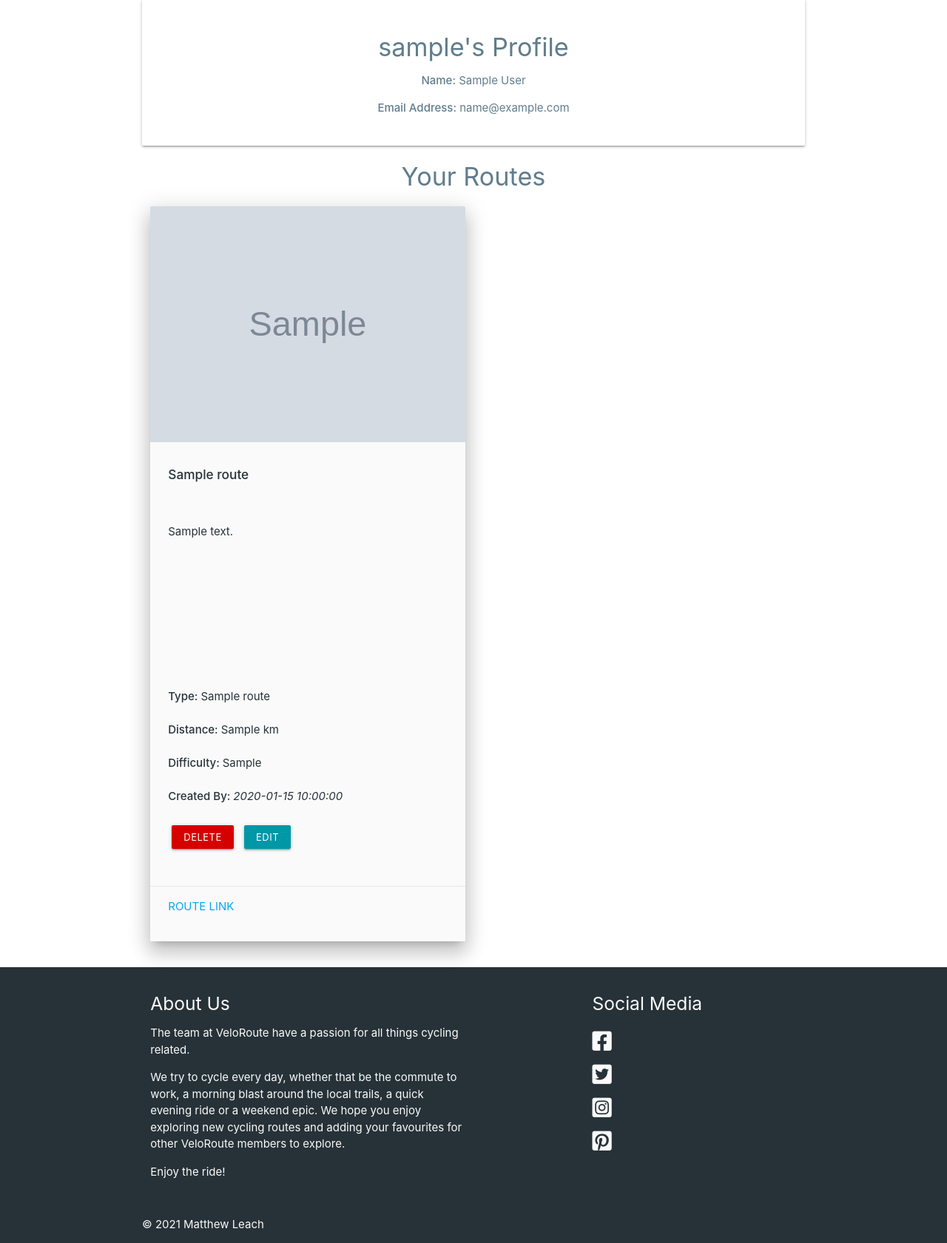
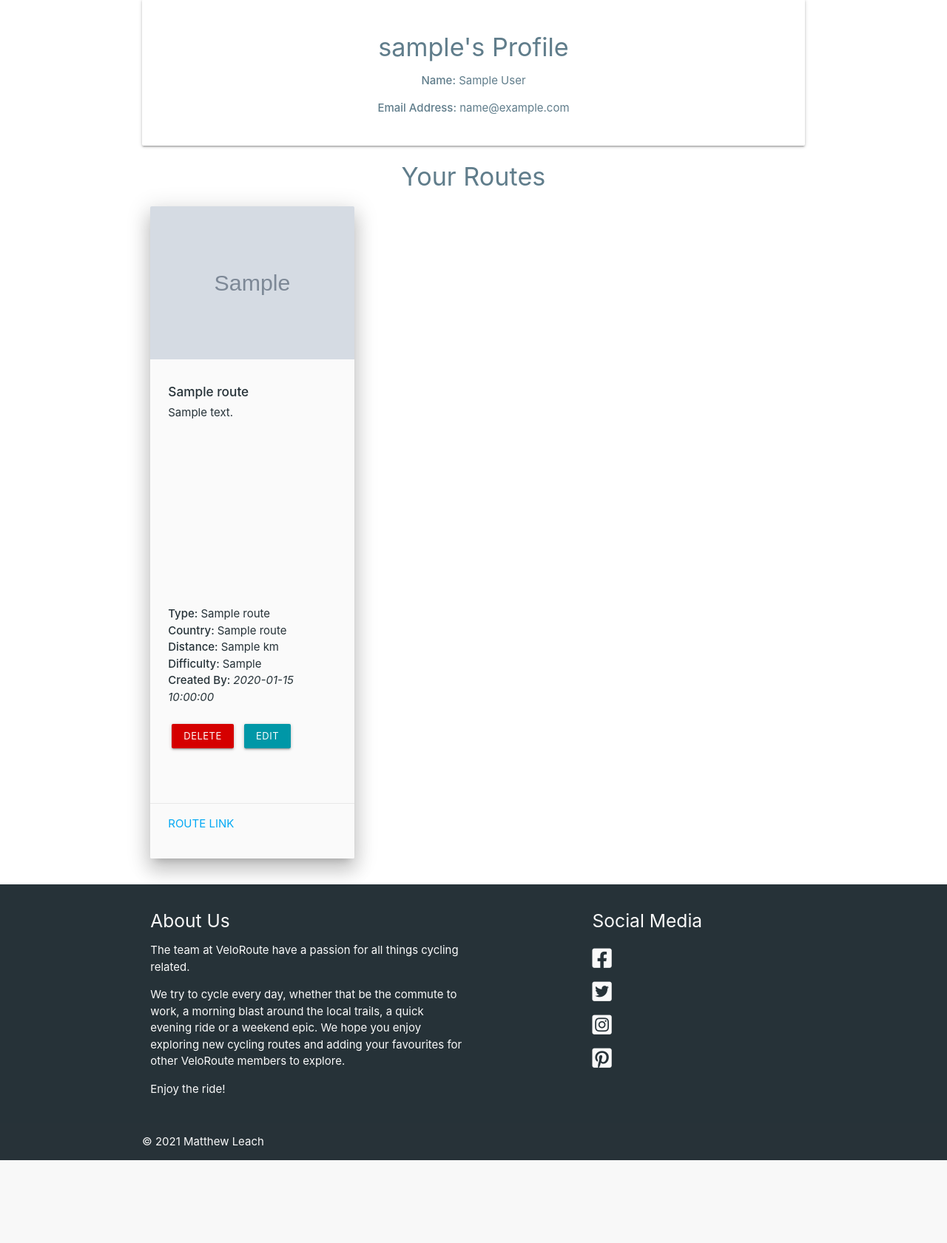
Before and after one commit to Matty-El/velo-route, a Flask app: a page that uses templates/profile.html in a window 1280 px wide. Shown: the part 109-1790 px from the top of the page at 74% size. After the commit the page ends 1678 px from the top, so only its background shows below. Run offline with Flask 2, Linux system fonts and the light colour scheme; the visitor is signed in with stand-in values (Sample User, id 1); grey boxes marked "Sample" are stand-in pictures; a database or web service that is not in the repository returns one stand-in record (values such as "Sample title"); some libraries are stand-ins or nearby versions.

```diff
--- a/app.py
+++ b/app.py
@@ -92,11 +92,11 @@ def login():
                         "profile", username=session["user"]))
                 else:
                     # passwords do not match
-                    flash("Incorrect Username and/or Password")
+                    flash("Incorrect Username or Password")
                     return redirect(url_for("login"))
             else:
                 # username does not exist
-                flash("Incorrect Username and/or Password")
+                flash("Incorrect Username or Password")
                 return redirect(url_for("login"))
 
         return render_template("login.html")
@@ -132,11 +132,11 @@ def profile(username):
     if session["user"]:
         # admin can view / edit all routes
         if session["user"] == "admin":
-            routes = list(mongo.db.routes.find())
+            routes = list(mongo.db.routes.find().sort("_id", -1))
         else:
             # user can view / edit own routes
             routes = list(
-                mongo.db.routes.find({"created_by": session["user"]}))
+                mongo.db.routes.find({"created_by": session["user"]}).sort("_id", -1))
 
         return render_template("profile.html", username=username,
                                first_name=first_name, last_name=last_name,
@@ -174,6 +174,7 @@ def add_route():
             "route_image": request.form.get("route_image"),
             "route_distance": request.form.get("route_distance"),
             "route_difficulty": request.form.get("route_difficulty"),
+            "country_name": request.form.get("country_name"),
             "route_description": request.form.get("route_description"),
             "route_link": request.form.get("route_link"),
             "created_by": session["user"]
@@ -186,8 +187,10 @@ def add_route():
     categories = mongo.db.categories.find().sort("category_name", 1)
     difficulty_levels = mongo.db.difficulty_levels.find().sort(
         "route_difficulty", 1)
+    countries = mongo.db.countries.find().sort("country_name", 1)
     return render_template("add_route.html", categories=categories,
-                           difficulty_levels=difficulty_levels)
+                           difficulty_levels=difficulty_levels,
+                           countries=countries)
 
 
 @app.route("/edit_route/<route_id>", methods=["GET", "POST"])
@@ -205,6 +208,7 @@ def edit_route(route_id):
             "route_image": request.form.get("route_image"),
             "route_distance": request.form.get("route_distance"),
             "route_difficulty": request.form.get("route_difficulty"),
+            "country_name": request.form.get("country_name"),
             "route_description": request.form.get("route_description"),
             "route_link": request.form.get("route_link"),
             "created_by": session["user"]
@@ -218,9 +222,10 @@ def edit_route(route_id):
     categories = mongo.db.categories.find().sort("category_name", 1)
     difficulty_levels = mongo.db.difficulty_levels.find().sort(
         "route_difficulty", 1)
+    countries = mongo.db.countries.find().sort("country_name", 1)
     return render_template("edit_route.html", route=route,
                            categories=categories,
-                           difficulty_levels=difficulty_levels)
+                           difficulty_levels=difficulty_levels, countries=countries)
 
 
 @app.route("/delete_route/<route_id>")
@@ -231,7 +236,7 @@ def delete_route(route_id):
         flash("Please join us for full user access.")
         return render_template("403.html")
 
-    mongo.db.routes.remove({"_id": ObjectId(route_id)})
+    mongo.db.routes.delete_one({"_id": ObjectId(route_id)})
     flash("Route Successfully Deleted")
     return redirect(url_for("profile", username=session['user']))
 
@@ -320,7 +325,7 @@ def delete_cycling_tip(cycling_tip_id):
     else:
         # admin only access
         if session["user"] == "admin":
-            mongo.db.cycling_tips.remove({"_id": ObjectId(cycling_tip_id)})
+            mongo.db.cycling_tips.delete_one({"_id": ObjectId(cycling_tip_id)})
             flash("Cycling Tip Deleted")
             return redirect(url_for("get_cycling_tips"))
         else:
@@ -414,7 +419,7 @@ def delete_category(category_id):
     else:
         # admin only access
         if session["user"] == "admin":
-            mongo.db.categories.remove({"_id": ObjectId(category_id)})
+            mongo.db.categories.delete_one({"_id": ObjectId(category_id)})
             flash("Category Deleted")
             return redirect(url_for("get_categories"))
 
@@ -486,7 +491,7 @@ def delete_cycling_tip_category(cycling_tip_category_id):
     else:
         # admin only access
         if session["user"] == "admin":
-            mongo.db.cycling_tip_categories.remove(
+            mongo.db.cycling_tip_categories.delete_one(
                 {"_id": ObjectId(cycling_tip_category_id)})
             flash("Cycling Tip Category Deleted")
             return redirect(url_for("get_categories"))
@@ -555,7 +560,7 @@ def delete_difficulty_level(difficulty_level_id):
     else:
         # admin only access
         if session["user"] == "admin":
-            mongo.db.difficulty_levels.remove(
+            mongo.db.difficulty_levels.delete_one(
                 {"_id": ObjectId(difficulty_level_id)})
             flash("Difficulty Level Deleted")
             return redirect(url_for("get_categories"))
--- a/static/css/style.css
+++ b/static/css/style.css
@@ -86,22 +86,27 @@ main {
     font-size: 1rem;
 }
 
-#card-description {
-    height: 200px;
+.card-description {
+    height: 250px;
 }
 
 .card-action-categories {
     height: 125px;
 }
 
-#card-name {
+.card-name {
     height: 75px;
     padding-bottom: 10px;
 }
 
-#card-buttons {
+.card-buttons {
     height: 50px;
-    padding-bottom: 10px;
+    padding-top: 20px;
+    padding-bottom: 20px;
+}
+
+#tip-card-description {
+    white-space: pre-line;
 }
 
 /*------------------------------------- navbar */
--- a/templates/cycling_tips.html
+++ b/templates/cycling_tips.html
@@ -13,8 +13,8 @@
           <img src="{{ cycling_tip.cycling_tip_image }}" alt="Cycling Tip Image">
         </div>
         <div class="card-content">
-          <h6><strong>{{ cycling_tip.cycling_tip_name }}</strong></h6><br>
-          <p class="card-description">{{ cycling_tip.cycling_tip_description}}</p><br>
+          <h6 class="card-name"><strong>{{ cycling_tip.cycling_tip_name }}</strong></h6><br>
+          <p class="card-description flow-text">{{ cycling_tip.cycling_tip_description}}</p><br>
           <div>
             {% if session.user|lower == cycling_tip.created_by|lower %}
               <a href="{{ url_for('delete_cycling_tip', cycling_tip_id=cycling_tip._id) }}"
--- a/templates/profile.html
+++ b/templates/profile.html
@@ -24,7 +24,7 @@
 <div class="container">
   <div class="row">
     {% for route in routes %}
-    <div class="col s12 m12 l6">
+    <div class="col s12 m6 l4">
       <div class="card grey lighten-5 z-depth-4">
         <div class="card-image">
           <img src="{{ route.route_image }}" alt="Route Image">
@@ -33,11 +33,16 @@
           <div id="card-name">
             <h6><strong>{{ route.route_name }}</strong></h6>
           </div>
-          <p id="card-description">{{ route.route_description}}</p><br>
-          <p><strong>Type: </strong>{{ route.category_name }}</p><br>
-          <p><strong>Distance: </strong>{{ route.route_distance }} km</p><br>
-          <p><strong>Difficulty: </strong>{{ route.route_difficulty }}</p><br>
-          <p><strong>Created By: </strong><em>{{ route.created_by }}</em></p><br>
+          <div>
+            <p class="card-description">{{ route.route_description}}</p><br>
+          </div>
+          <div>
+            <p><strong>Type: </strong>{{ route.category_name }}</p>
+            <p><strong>Country: </strong>{{ route.country_name }}</p>
+            <p><strong>Distance: </strong>{{ route.route_distance }} km</p>
+            <p><strong>Difficulty: </strong>{{ route.route_difficulty }}</p>
+            <p><strong>Created By: </strong><em>{{ route.created_by }}</em></p>
+          </div>
           <div class="card-buttons">
             <a href="{{ url_for('delete_route', route_id=route._id) }}"
               class="btn-small red accent-4 waves-effect modal-trigger" data-target="delete-route-modal">Delete</a>
@@ -56,8 +61,10 @@
         <p>Are you sure you want to permanently delete this route?</p>
       </div>
       <div class="modal-footer">
-        <a href="{{ url_for('profile', username=session['user']) }}" class="modal-close btn-small cyan darken-2 waves-effect">Cancel</a>
-        <a href="{{ url_for('delete_route', route_id=route._id) }}" class="modal-close btn-small red accent-4 waves-effect">Delete</a>
+        <a href="{{ url_for('profile', username=session['user']) }}"
+          class="modal-close btn-small cyan darken-2 waves-effect">Cancel</a>
+        <a href="{{ url_for('delete_route', route_id=route._id) }}"
+          class="modal-close btn-small red accent-4 waves-effect">Delete</a>
       </div>
     </div>
     {% endfor %}
```
Also changed, not shown: templates/add_route.html (+14 -0 lines), templates/edit_route.html (+20 -1 lines), templates/routes.html (+16 -9 lines), README.md.
